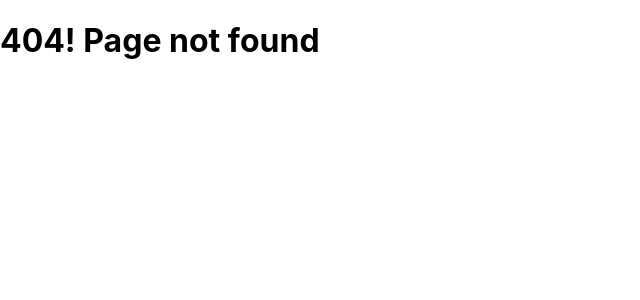
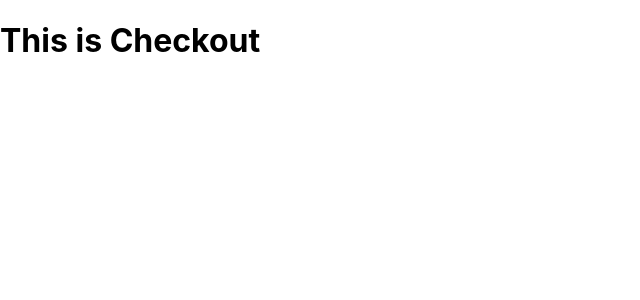
Before and after one commit to Hasib787/Better-World-Book, a React (Create React App) app: page /checkout in a window 1280 px wide. Before the commit this address had no page. Shown: the top 300 px of the page, without its empty margins (0-640 px from the left). Built offline with nearby package versions, Linux system fonts and the light colour scheme.

Commit message:
added some components

```diff
--- a/src/App.js
+++ b/src/App.js
@@ -2,8 +2,7 @@ import React from "react";
 import {
   BrowserRouter as Router,
   Switch,
-  Route,
-  Link
+  Route
 } from "react-router-dom";
 
 import './App.css';
@@ -13,6 +12,7 @@ import Login from "./components/Login/Login";
 import Admin from "./components/Admin/Admin";
 import Deals from "./components/Deals/Deals";
 import NotFound from "./components/NotFound/NotFound";
+import Checkout from "./components/Checkout/Checkout";
 
 function App() {
   return (
@@ -31,6 +31,9 @@ function App() {
         <Route path="/login">
           <Login />
         </Route>
+        <Route path="/checkout">
+          <Checkout />
+        </Route>
         <Route path="/admin">
           <Admin />
         </Route>
--- /dev/null
+++ b/src/components/Checkout/Checkout.js
@@ -0,0 +1,12 @@
+import React from 'react';
+
+const Checkout = () => {
+
+    return (
+        <div>
+            <h1>This is Checkout</h1>
+        </div>
+    );
+};
+
+export default Checkout;
--- a/src/components/Login/Login.js
+++ b/src/components/Login/Login.js
@@ -1,6 +1,7 @@
 import React from 'react';
 
 const Login = () => {
+
     return (
         <div>
             <h1>This is Login</h1>
```
Also changed, not shown: src/components/Checkout/Checkout.css (added).
